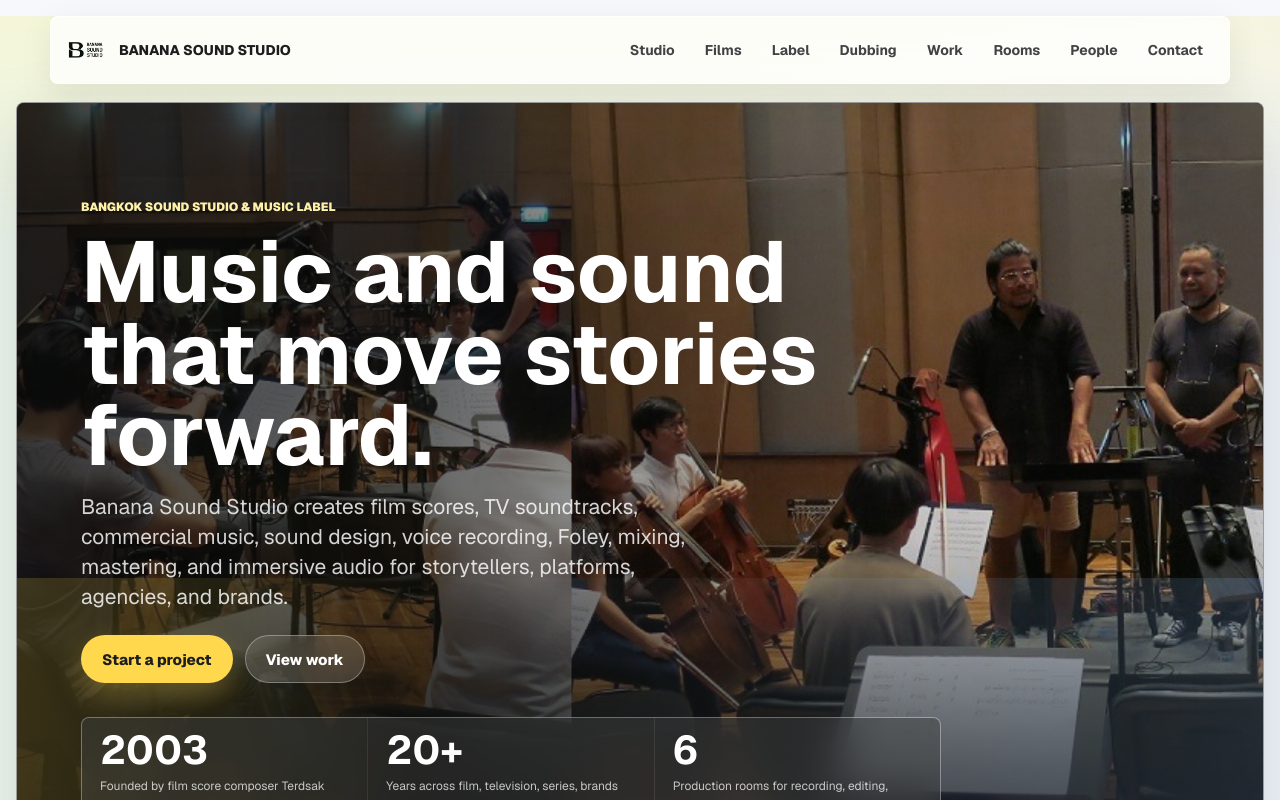
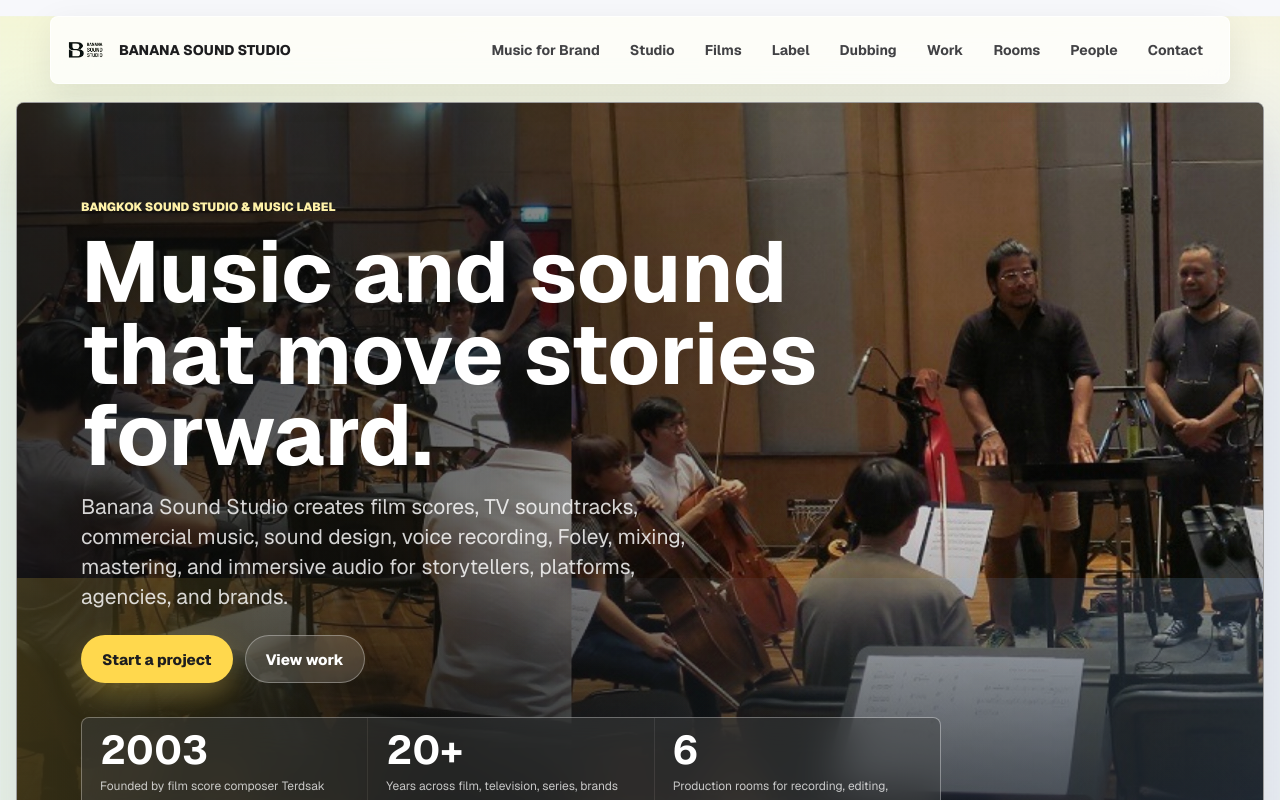
Before and after one commit to eskimo-project/bananasoundstudio, a Next.js app: page / in a window 1280 px wide. Shown: the top 800 px of the page. Built offline with nearby package versions, Linux system fonts and the light colour scheme.

Commit message:
Add music for brand navigation link

```diff
--- a/app/page.tsx
+++ b/app/page.tsx
@@ -397,6 +397,7 @@ const peopleCategories = [
 ];
 
 const navLinks = [
+  { href: "/musicforbrand/", label: "Music for Brand" },
   { href: "#studio", label: "Studio" },
   { href: "#films", label: "Films" },
   { href: "#label", label: "Label" },
```
